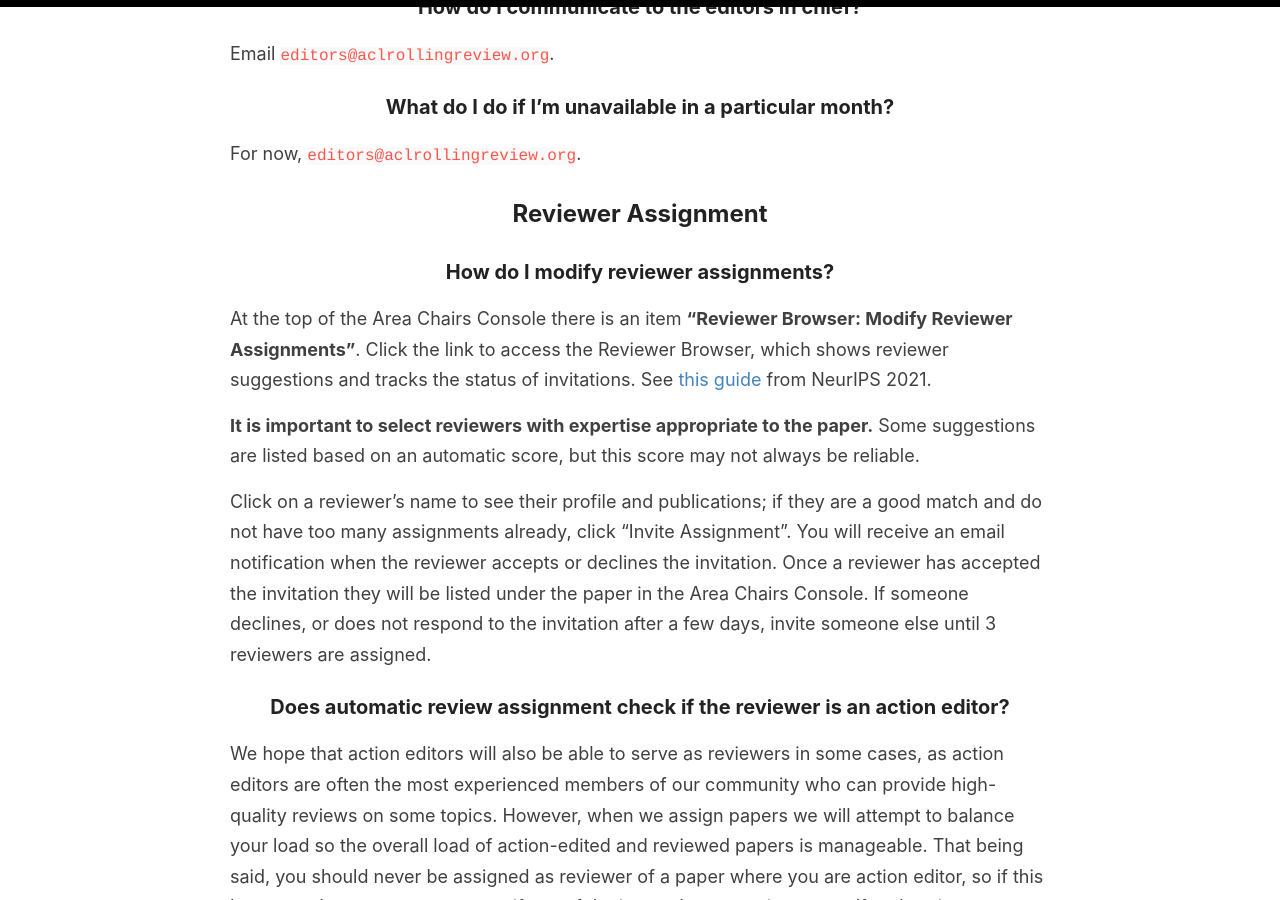
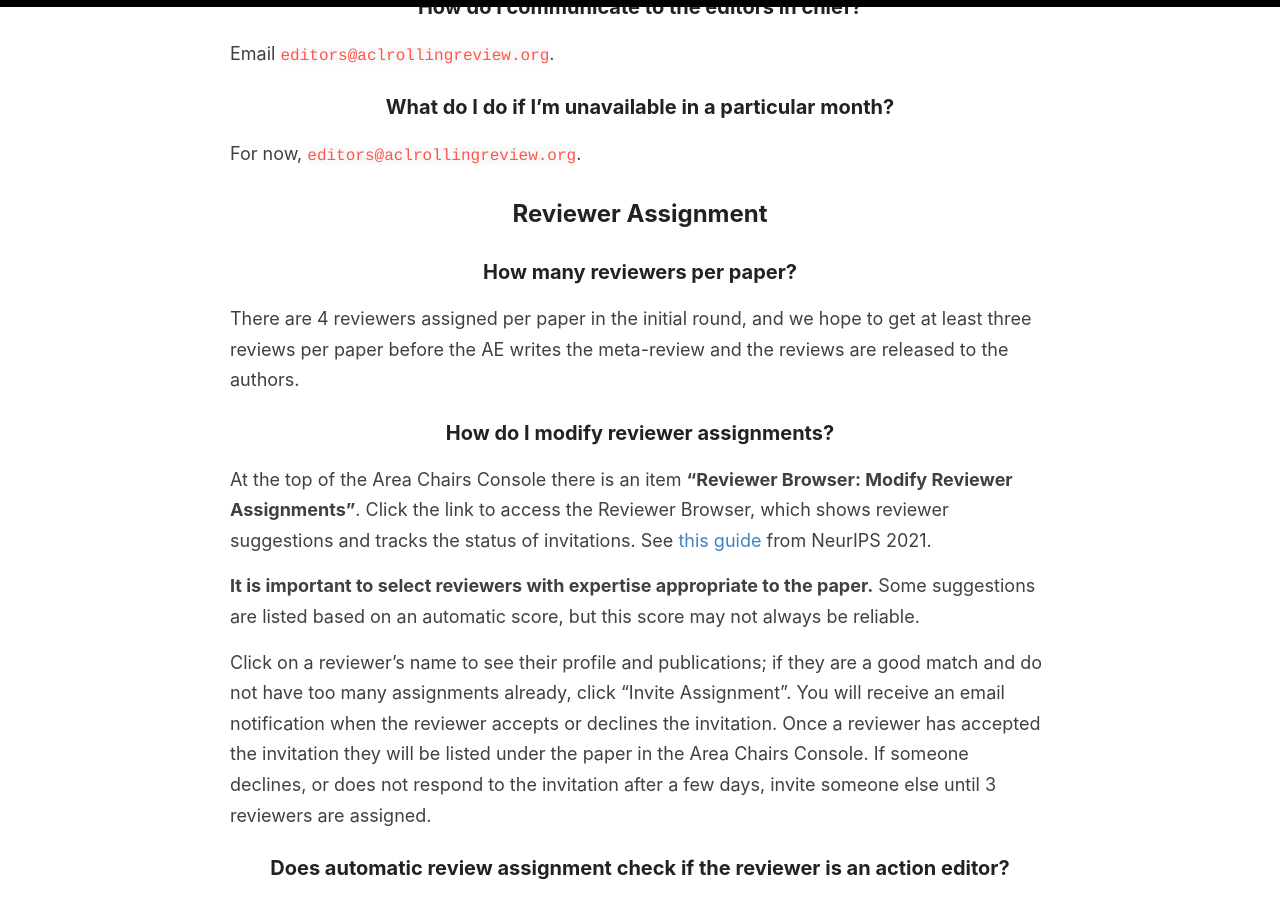
Before and after one commit to amitmerchant1990/reverie, a Jekyll site: the page built from aes.md, in a window 1280 px wide and 900 px high, scrolled down 2526 px. Built offline with Jekyll 4.4.1, drawn with Linux system fonts in a browser that asks for light colours.

Commit message:
Update aes.md

```diff
--- a/aes.md
+++ b/aes.md
@@ -57,6 +57,9 @@ Email `editors@aclrollingreview.org`.
 For now, `editors@aclrollingreview.org`.
 
 ## Reviewer Assignment
+
+### How many reviewers per paper?
+There are 4 reviewers assigned per paper in the initial round, and we hope to get at least three reviews per paper before the AE writes the meta-review and the reviews are released to the authors.
 
 ### How do I modify reviewer assignments?
 
```
